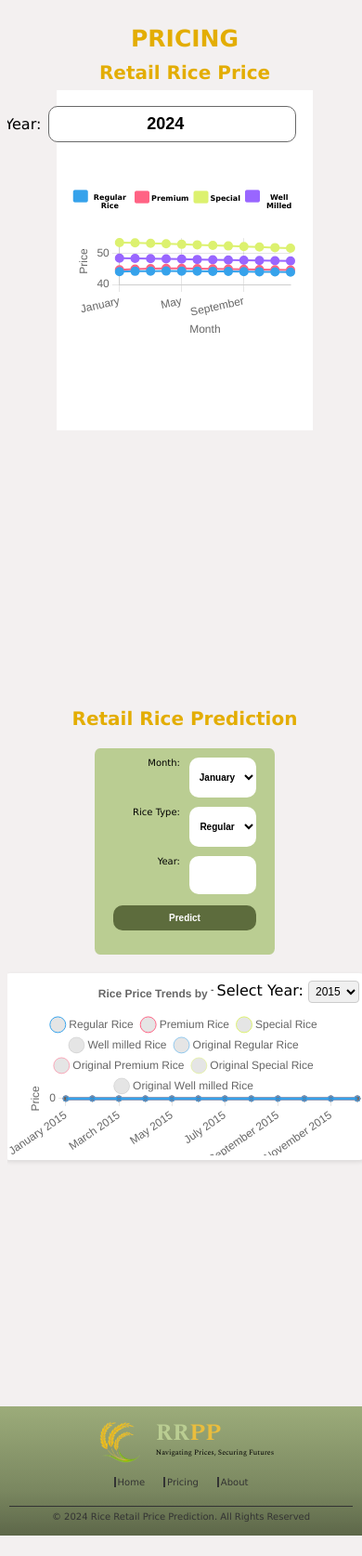
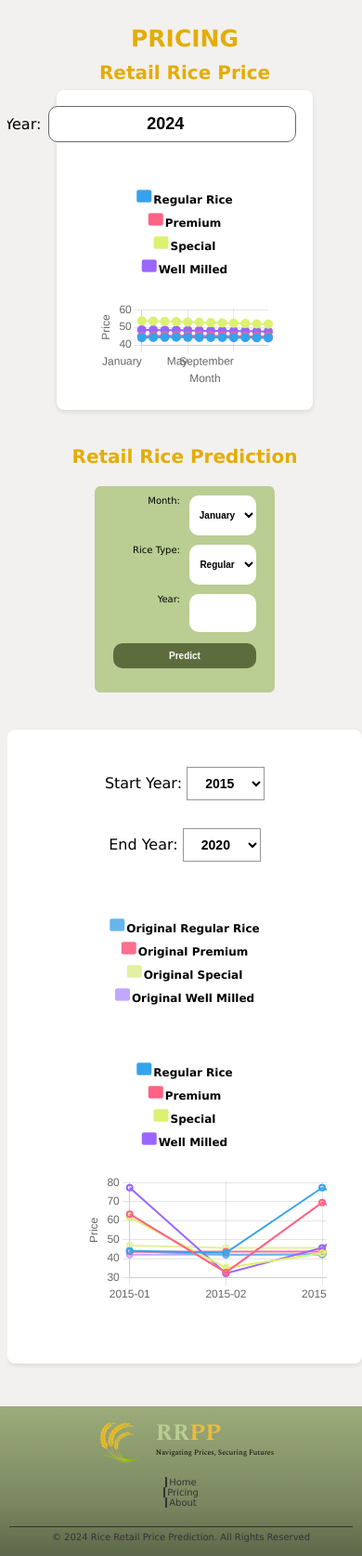
Before and after one commit to Kristel-Salazar/Rice-Price-Prediction, a Flask app: page /pricing in a window 390 px wide. Shown: the part 96-1770 px from the top of the page at 93% size. Before the commit the page ends 1748 px from the top, so only its background shows below. Run offline with Flask 3, Linux system fonts and the light colour scheme; some libraries are stand-ins or nearby versions.

Commit message:
comparison graph interface revision

```diff
--- a/static/css/home.css
+++ b/static/css/home.css
@@ -496,6 +496,11 @@
 
 .label-container .container1 p {
   font-size: 12px;
+}
+
+.container-graph {
+  box-shadow: 0 2px 5px rgba(0, 0, 0, 0.1); /* Optional: Add some styling */
+  border-radius: 8px; /* Optional: Add rounded corners */
 }
 
 .chart-container {
--- a/static/css/pricing.css
+++ b/static/css/pricing.css
@@ -1237,82 +1237,182 @@
     height: 200px;
   }
   /* CHART ENDS */
+}
 
 /* CHART 2015-2020 */
-  .retail-price-prediction {
-    display: flex;
-    flex-direction: column;
-    align-items: center; /* Center horizontally */
-    justify-content: center; /* Center vertically */
+.dropdown-layout {
+  display: flex; /* Enables flexbox for horizontal layout */
+  justify-content: center; /* Centers the dropdowns horizontally */
+  gap: 20px; /* Adds space between the dropdowns */
+  margin-top: 20px; /* Optional: Adjust spacing above the dropdowns */
 }
 
-  .chart-container-historical {
-    background-color: white;
-    margin-top: 40px;
-    width: 90%; /* Make width dynamic for smaller screens */
-    max-width: 600px; /* Limit maximum width for larger screens */
-    padding: 10px;
-    max-height: fit-content;
+.grow1 {
   display: flex;
-    justify-content: center; /* Center content horizontally */
-    align-items: center; /* Center content vertically */
-    position: relative; /* Make the container relative for absolute positioning inside it */
+  flex-direction: column; /* Keeps the label and dropdown aligned vertically */
+  align-items: center; /* Center-aligns the contents */
+}
+
+.year-options {
+  padding: 8px 40px;
+  background-color: #fff;
+  border-color: #969696;
+  font-size: 18px;
+  font-weight: bold;
+}
+
+.label-container {
+  display: flex;
+  align-items: center; /* Vertically center items */
+  justify-content: center; /* Horizontally center items */
+  text-align: center;
+  padding-top: 40px;
+  gap: 25px;
+}
+
+.label-container .container1 {
+  display: flex;
+  padding: 0px;
+  margin: 0px;
+  background-color: none;
+  gap: 2px;
+}
+
+.label-container .container1 p {
+  font-size: 12px;
+}
+
+.container-graph {
   box-shadow: 0 2px 5px rgba(0, 0, 0, 0.1); /* Optional: Add some styling */
   border-radius: 8px; /* Optional: Add rounded corners */
 }
 
-  /* Positioning the year filter dropdown at the top-right */
-  .year-filter-container {
-    position: absolute;
-    top: 10px;
-    right: 10px;
-    background-color: #fff; /* Optional: to make sure the dropdown stands out */
-    padding: 5px; /* Optional: to provide some padding around the dropdown */
-    z-index: 10; /* Ensure the dropdown appears above the chart */
+.chart-container {
+  width: 100%; /* Ensure the container spans the full width of its parent */
+  max-width: 1200px; /* Set a maximum width for the chart container */
+  height: auto; /* Let the height adjust automatically based on content */
+  padding: 20px;
+  border: none;
+  background: none;
+  margin: 0 auto; /* Center the container horizontally */
+  display: flex;
+  justify-content: center; /* Center the content inside the container */
+  align-items: center; /* Vertically center the content */
+  overflow-x: auto; /* Allow horizontal scrolling */
+  overflow-y: hidden; /* Prevent vertical scrolling */
 }
 
-  /* Style for the dropdown menu */
-  #year-filter {
-    font-size: 14px;
-    padding: 5px;
-    background-color: #f0f0f0;
-    border: 1px solid #ccc;
-    border-radius: 4px;
+canvas {
+  width: 100%; /* Allow the canvas to scale responsively */
+  height: auto; /* Adjust height automatically based on aspect ratio */
 }
 
-  /* Responsive styles for mobile devices */
-  @media (max-width: 768px) {
-    .chart-container-historical {
-      width: 95%; /* Reduce width to fit mobile screen */
-      padding: 5px; /* Reduce padding */
+.chart-small {
+  width: 51px;
 }
 
-    .year-filter-container {
-      top: 5px; /* Adjust dropdown position for smaller screens */
-      right: 5px; /* Adjust dropdown position for smaller screens */
+.chart-large {
+  width: 100%; /* Allow chart container to take full width */
+  overflow-x: auto; /* Enable horizontal scroll */
+  scroll-behavior: smooth;
 }
 
-    #year-filter {
-      font-size: 12px; /* Reduce font size for dropdown */
-      padding: 4px; /* Adjust padding for dropdown */
+.chart-large::-webkit-scrollbar {
+  width: 10px; /* Set scrollbar width */
+  height: 8px; /* Set scrollbar height */
+}
+
+.chart-large::-webkit-scrollbar-thumb {
+  background-color: #ccc; /* Set scrollbar thumb color */
+  border-radius: 10px; /* Optional: rounded corners */
+}
+
+.chart-large::-webkit-scrollbar-track {
+  background-color: #eee; /* Set scrollbar track color */
+}
+/* scrollbar customization ends */
+
+.box {
+  width: calc(500vh - 51px);
+  height: 500px;
+}
+
+.graph {
+  display: flex;
+  justify-content: center; /* Horizontally center the whole graph */
+  align-items: center;
+  flex-wrap: wrap; /* Allows content to wrap on smaller screens */
+  width: 100%;
+}
+
+/* CHART ENDS */
+
+/* Mobile Responsiveness */
+@media (max-width: 768px) {
+  .dropdown-layout {
+    flex-direction: column; /* Stack dropdowns vertically */
+    gap: 15px; /* Add less space between dropdowns */
+  }
+
+  .year-options {
+    padding: 8px 20px; /* Adjust padding for smaller screens */
+    font-size: 16px; /* Make font size smaller */
+  }
+
+  .label-container {
+    flex-direction: column; /* Stack labels and dropdowns vertically */
+    gap: 10px; /* Add space between labels */
+  }
+
+  .chart-container {
+    padding: 10px; /* Reduce padding */
+    max-width: 80%; /* Allow chart to take full width on smaller screens */
+    margin: 0 auto; /* Center the container horizontally */
+    padding-right: 40px;
+  }
+
+  .chart-large {
+    width: 100%; /* Make chart container take full width */
+    overflow-x: auto; /* Allow horizontal scrolling */
+  }
+
+  .box {
+    height: 300px; /* Adjust box height for mobile */
+  }
+
+  .graph {
+    width: 100%; /* Make graph take full width */
+  }
+
+  canvas {
+    width: 100%; /* Ensure canvas scales correctly */
   }
 }
 
 @media (max-width: 480px) {
-    .chart-container-historical {
-      width: 100%; /* Use full width for very small screens */
-      margin-top: 20px; /* Adjust top margin for smaller devices */
+  .dropdown-layout {
+    gap: 10px; /* Further reduce space between dropdowns */
   }
 
-    .year-filter-container {
-      top: 5px;
-      right: 5px;
-      padding: 3px; /* Reduce padding further */
+  .year-options {
+    padding: 8px 15px; /* Smaller padding */
+    font-size: 14px; /* Smaller font size */
   }
 
-    #year-filter {
-      font-size: 12px;
-      padding: 3px;
+  .label-container {
+    gap: 5px; /* Reduce gap between labels */
+  }
+
+  .chart-container {
+    padding: 5px; /* Further reduce padding */
+    max-width: 80%;
+  }
+
+  .chart-large {
+    width: 100%; /* Make chart container take full width */
+  }
+
+  .box {
+    height: 200px; /* Further reduce height for smaller screens */
   }
 }
-}
--- a/static/js/home.js
+++ b/static/js/home.js
@@ -331,6 +331,7 @@
 
 // Instantly assign Chart.js version
 const chartVersion = document.getElementById("chartVersion");
+// CHART ENDS
 
 async function updateRicePrices() {
   try {
--- a/static/js/price.js
+++ b/static/js/price.js
@@ -290,168 +290,214 @@
 // Run setup on load
 setup();
 
-// comparison chart
-let chart2; // Reference to the Chart.js instance
-
-// Define rice type colors
-const riceColors = {
-  regular: "rgba(54, 162, 235, 1)", // Regular
-  premium: "rgba(255, 99, 132, 1)", // Premium
-  special: "#dcf16f", // Special
-  well_milled: "rgba(153, 102, 255, 1)", // Well Milled
-  "original-regular": "rgba(54, 162, 235, 0.5)", // Original Regular
-  "original-premium": "rgba(255, 99, 132, 0.5)", // Original Premium
-  "original-special": "rgba(220, 241, 111, 0.5)", // Original Special
-  "original-well_milled": "rgba(153, 102, 255, 0.5)", // Original Well Milled
+// COMPARISON CHART
+// COMPARISON CHART
+let myChart1, myChart2;
+const uniqueYearsChart2 = new Set();
+const riceDataChart2 = {
+  premium: [],
+  regular: [],
+  special: [],
+  "well milled": [], // Updated key to match JSON header
+  "original-premium": [],
+  "original-regular": [],
+  "original-special": [],
+  "original-well milled": [],
 };
 
-// Function to fetch and plot the historical data
-async function fetchAndPlotHistoricalData(selectedYear = "2015") {
+// Fetch data for chart2 and chart3 from local JSON
+async function getJSONDataForChart2AndChart3(url) {
   try {
-    // Fetch the JSON data from Flask's static directory
-    const response = await fetch(
-      "/static/predictions/rice_price_predictions.json"
-    );
-    if (!response.ok) throw new Error("Failed to fetch data");
-    const data = await response.json();
+    const response = await fetch(url);
+    if (!response.ok) {
+      throw new Error("Network response was not ok");
+    }
+    const jsonData = await response.json();
 
-    // Define rice types and months
-    const riceTypes = [
-      "regular",
-      "premium",
-      "special",
-      "well milled",
-      "original-regular",
-      "original-premium",
-      "original-special",
-      "original-well milled",
-    ];
-    const months = [
-      "January",
-      "February",
-      "March",
-      "April",
-      "May",
-      "June",
-      "July",
-      "August",
-      "September",
-      "October",
-      "November",
-      "December",
-    ];
+    Object.keys(jsonData).forEach((type) => {
+      Object.keys(jsonData[type]).forEach((year) => {
+        jsonData[type][year].forEach((entry) => {
+          const { month, year, price } = entry;
 
-    // Create datasets and xLabels
-    const datasets = [];
-    const xLabels = [];
+          // Format year-month label
+          const monthIndex = new Date(`${month} 1, ${year}`).getMonth() + 1;
+          const label = `${year}-${monthIndex < 10 ? "0" : ""}${monthIndex}`;
 
-    // Loop through each rice type
-    riceTypes.forEach((riceType) => {
-      const riceData = data[riceType];
-      if (!riceData) {
-        console.warn(`No data available for rice type: ${riceType}`);
-        return;
+          if (riceDataChart2[type]) {
+            riceDataChart2[type].push({
+              year,
+              month: monthIndex,
+              price,
+              label,
+            });
+            uniqueYearsChart2.add(year);
           }
-
-      // Aggregate data points for the selected year
-      const ricePrices = [];
-      Object.keys(riceData).forEach((year) => {
-        if (selectedYear !== "all" && year !== selectedYear) return; // Filter by selected year
-
-        riceData[year].forEach((entry) => {
-          ricePrices.push({
-            x: `${entry.month} ${entry.year}`, // Format: "Month Year"
-            y: entry.price,
         });
-
-          // Add month to xLabels if not already present
-          const monthLabel = `${entry.month} ${entry.year}`;
-          if (!xLabels.includes(monthLabel)) xLabels.push(monthLabel);
       });
     });
 
-      // Add a dataset for the rice type with the specified color
-      datasets.push({
-        label:
-          riceType
-            .split("-")
-            .map((word) => word.charAt(0).toUpperCase() + word.slice(1))
-            .join(" ") + " Rice", // Capitalize and format label
-        data: ricePrices,
-        borderColor: riceColors[riceType], // Set the color based on rice type
-        fill: false, // No fill under the line
-        tension: 0, // Set tension to 0 for straight lines
-      });
+    console.log("Parsed data for Chart 2 & 3:", riceDataChart2);
+  } catch (error) {
+    console.error("Error fetching JSON data:", error);
+  }
+}
+
+async function setupChart2AndChart3() {
+  await getJSONDataForChart2AndChart3(
+    "/static/predictions/rice_price_predictions.json"
+  );
+
+  populateYearDropdownsChart2();
+  updateChart2AndChart3();
+}
+
+// Populate year dropdowns for chart2 and chart3
+function populateYearDropdownsChart2() {
+  const startYearSelect = document.getElementById("startYear");
+  const endYearSelect = document.getElementById("endYear");
+
+  // Filter years to limit the range to 2015–2020
+  const yearsArray = Array.from(uniqueYearsChart2)
+    .sort()
+    .filter((year) => year >= 2015 && year <= 2020);
+
+  yearsArray.forEach((year) => {
+    const option = document.createElement("option");
+    option.value = year;
+    option.textContent = year;
+    startYearSelect.appendChild(option.cloneNode(true)); // Add to start year dropdown
+    endYearSelect.appendChild(option); // Add to end year dropdown
   });
 
-    // Sort xLabels (months within the year)
-    xLabels.sort(
-      (a, b) =>
-        new Date(a.split(" ")[1], months.indexOf(a.split(" ")[0])) -
-        new Date(b.split(" ")[1], months.indexOf(b.split(" ")[0]))
-    );
+  // Set the latest year as the default value for the end year dropdown
+  endYearSelect.value = yearsArray[yearsArray.length - 1];
+}
 
-    // Destroy the old chart if it exists
-    if (chart2) chart2.destroy();
+// Update chart2 and chart3
+function updateChart2AndChart3() {
+  let startYear = parseInt(document.getElementById("startYear").value);
+  let endYear = parseInt(document.getElementById("endYear").value);
 
-    // Create the line chart
-    const ctx = document
-      .getElementById("historical-comparison-chart")
-      .getContext("2d");
-    chart2 = new Chart(ctx, {
-      type: "line", // Line chart type
-      data: {
-        labels: xLabels, // X-axis labels (filtered months)
-        datasets: datasets,
+  // Ensure the selected years are within the valid range
+  if (startYear < 2015) startYear = 2015;
+  if (endYear > 2020) endYear = 2020;
+
+  const filteredData2 = {
+    labels: [],
+    datasets: [],
+  };
+
+  const filteredData3 = {
+    labels: [],
+    datasets: [],
+  };
+
+  const datasetColors2 = {
+    premium: {
+      backgroundColor: "rgba(255, 99, 132, 0)",
+      borderColor: "rgba(255, 99, 132, 1)",
+      borderWidth: 2,
     },
+    regular: {
+      backgroundColor: "rgba(54, 162, 235, 0)",
+      borderColor: "rgba(54, 162, 235, 1)",
+      borderWidth: 2,
+    },
+    special: {
+      backgroundColor: "rgba(220, 241, 111, 0)", // Updated color
+      borderColor: "rgba(220, 241, 111, 1)", // Updated color
+      borderWidth: 2,
+    },
+    "well milled": {
+      backgroundColor: "rgba(153, 102, 255, 0)",
+      borderColor: "rgba(153, 102, 255, 1)",
+      borderWidth: 2,
+    },
+    "original-premium": {
+      backgroundColor: "rgba(255, 112, 142, 0)", // Updated color
+      borderColor: "rgba(255, 112, 142, 1)", // Updated color
+      borderWidth: 2,
+    },
+    "original-regular": {
+      backgroundColor: "rgba(103, 182, 235, 0)", // Updated color
+      borderColor: "rgba(103, 182, 235, 1)", // Updated color
+      borderWidth: 2,
+    },
+    "original-special": {
+      backgroundColor: "rgba(227, 240, 161, 0)", // Updated color
+      borderColor: "rgba(227, 240, 161, 1)", // Updated color
+      borderWidth: 2,
+    },
+    "original-well milled": {
+      backgroundColor: "rgba(195, 166, 255, 0)", // Updated color
+      borderColor: "rgba(195, 166, 255, 1)", // Updated color
+      borderWidth: 2,
+    },
+  };
+
+  Object.keys(riceDataChart2).forEach((type) => {
+    const filteredPrices = riceDataChart2[type].filter((item) => {
+      const year = parseInt(item.year);
+      return year >= startYear && year <= endYear;
+    });
+
+    if (filteredPrices.length > 0) {
+      filteredData2.labels = filteredPrices.map((item) => item.label);
+      filteredData2.datasets.push({
+        label: `${type.charAt(0).toUpperCase() + type.slice(1)} Rice Prices`,
+        data: filteredPrices.map((item) => item.price),
+        ...datasetColors2[type],
+      });
+    }
+  });
+
+  if (myChart2) {
+    myChart2.destroy();
+  }
+
+  const config2 = {
+    type: "line",
+    data: filteredData2,
     options: {
-        responsive: true,
-        plugins: {
+      layout: {
+        padding: {
+          bottom: 59,
+        },
+      },
+      maintainAspectRatio: false,
+      scales: {
+        x: {
+          title: {
+            display: false,
+            text: "Year-Month",
+          },
+        },
+        y: {
+          beginAtZero: false,
           title: {
             display: true,
-            text:
-              selectedYear === "all"
-                ? "Rice Price Trends by Type (2015-2020)"
-                : `Rice Price Trends by Type (${selectedYear})`,
-          },
-          legend: {
-            position: "top",
-            labels: {
-              usePointStyle: true,
+            text: "Price",
           },
         },
       },
-        scales: {
-          x: {
-            type: "category", // X-axis uses months as categories
-            title: {
-              display: true,
-              text: "Month", // Month on X-axis
-            },
-          },
-          y: {
-            beginAtZero: false, // Y-axis doesn't start from zero
-            title: {
-              display: true,
-              text: "Price", // Y-axis label (Price)
+      plugins: {
+        legend: {
+          display: false, // Disable legend
         },
       },
     },
-      },
-    });
-  } catch (error) {
-    console.error("Error fetching or plotting data:", error);
-  }
+  };
+
+  myChart2 = new Chart(document.getElementById("line-chart2"), config2);
 }
 
-// Initialize the chart when the page loads
-document.addEventListener("DOMContentLoaded", () => {
-  fetchAndPlotHistoricalData("2015"); // Fetch and display data for 2015 by default
+// Initialize charts
+setupChart2AndChart3();
 
-  // Add event listener to the year filter dropdown
-  const yearFilter = document.getElementById("year-filter");
-  yearFilter.addEventListener("change", (event) => {
-    const selectedYear = event.target.value;
-    fetchAndPlotHistoricalData(selectedYear); // Update the chart with the selected year
-  });
-});
+// Add event listeners
+document
+  .getElementById("startYear")
+  .addEventListener("change", updateChart2AndChart3);
+document
+  .getElementById("endYear")
+  .addEventListener("change", updateChart2AndChart3);
--- a/templates/Pricing.html
+++ b/templates/Pricing.html
@@ -152,7 +152,13 @@
               <div class="retail-price-container">
                 <h1>PRICING</h1>
                 <div class="headline-container">Retail Rice Price</div>
-                <div class="container">
+                <div
+                  class="container"
+                  style="
+                    box-shadow: 0 2px 5px rgba(0, 0, 0, 0.1);
+                    border-radius: 8px;
+                  "
+                >
                   <div class="dropdown-container">
                     Year:
                     <input
@@ -266,23 +272,97 @@
                     </section>
                   </form>
                 </div>
-                <div class="chart-container-historical">
-                  <div class="year-filter-container">
-                    <label for="year-filter">Select Year:</label>
-                    <select id="year-filter">
-                      <option value="2015" selected>2015</option>
-                      <option value="2016">2016</option>
-                      <option value="2017">2017</option>
-                      <option value="2018">2018</option>
-                      <option value="2019">2019</option>
-                      <option value="2020">2020</option>
+                <div
+              class="container-graph"
+              style="
+                width: 100%;
+                max-height: fit-content;
+                background-color: #fff;
+                padding-top: 20px;
+                text-align: center;
+                margin-top: 40px;
+              "
+            >
+              <section class="dropdown-layout">
+                <div class="grow1">
+                  <div class="year-container">
+                    Start Year:
+                    <select name="year-options" id="startYear" class="year-options">
                     </select>
                   </div>
-                  <canvas
-                    id="historical-comparison-chart"
-                    class="comparison-chart"
-                  ></canvas>
                 </div>
+                <div class="grow1">
+                  <div class="year-container">
+                    End Year:
+                    <select name="year-options" id="endYear" class="year-options">
+                    </select>
+                  </div>
+                </div>
+              </section>
+              <div class="label-container">
+                <div class="container1">
+                  <i
+                    class="fi fi-ss-no-people"
+                    style="color: rgba(103, 182, 235, 1)"
+                  ></i>
+                  <p>Original Regular Rice</p>
+                </div>
+                <div class="container1">
+                  <i
+                    class="fi fi-ss-no-people"
+                    style="color: rgba(255, 112, 142, 1)"
+                  ></i>
+                  <p>Original Premium</p>
+                </div>
+                <div class="container1">
+                  <i class="fi fi-ss-no-people" style="color: rgba(227, 240, 161,1)"></i>
+                  <p>Original Special</p>
+                </div>
+                <div class="container1">
+                  <i
+                    class="fi fi-ss-no-people"
+                    style="color: rgba(195, 166, 255, 1)"
+                  ></i>
+                  <p>Original Well Milled</p>
+                </div>
+              </div>
+              <div class="label-container">
+                <div class="container1">
+                  <i
+                    class="fi fi-ss-no-people"
+                    style="color: rgba(54, 162, 235, 1)"
+                  ></i>
+                  <p>Regular Rice</p>
+                </div>
+                <div class="container1">
+                  <i
+                    class="fi fi-ss-no-people"
+                    style="color: rgba(255, 99, 132, 1)"
+                  ></i>
+                  <p>Premium</p>
+                </div>
+                <div class="container1">
+                  <i class="fi fi-ss-no-people" style="color: rgba(220, 241, 111, 1)"></i>
+                  <p>Special</p>
+                </div>
+                <div class="container1">
+                  <i
+                    class="fi fi-ss-no-people"
+                    style="color: rgba(153, 102, 255, 1)"
+                  ></i>
+                  <p>Well Milled</p>
+                </div>
+              </div>
+              <div class="chart-container">
+                <div class="chart-small">
+                  <canvas id="line-chart1"></canvas>
+                </div>
+                <div class="chart-large">
+                  <div class="box">
+                    <canvas id="line-chart2"></canvas>
+                  </div>
+                </div>
+            </div>
               </div>
             </section>
           </div>
```
Also changed, not shown: static/predictions/rice_price_predictions.json. Lines whose indentation alone changed are shown as unchanged.
